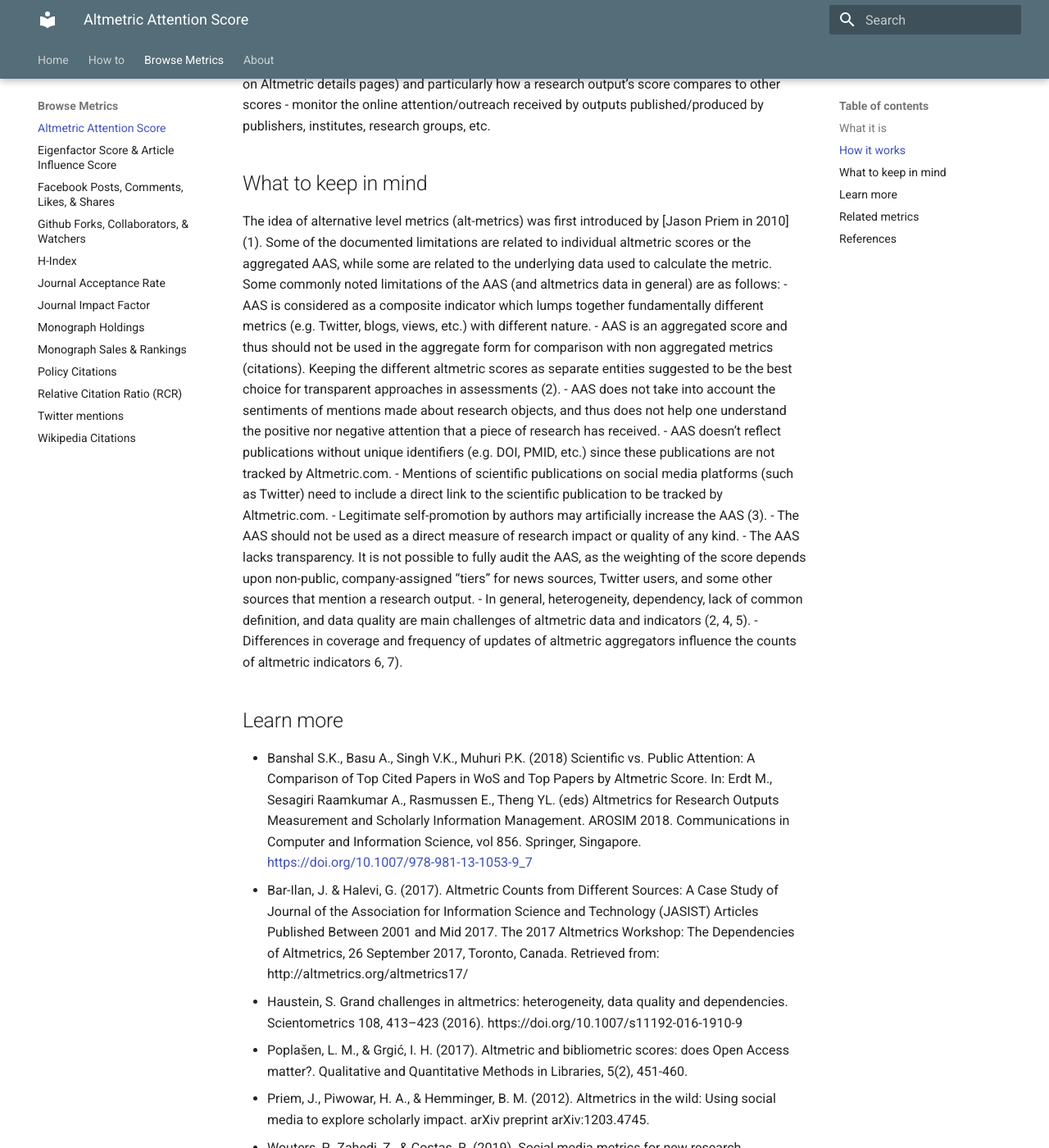
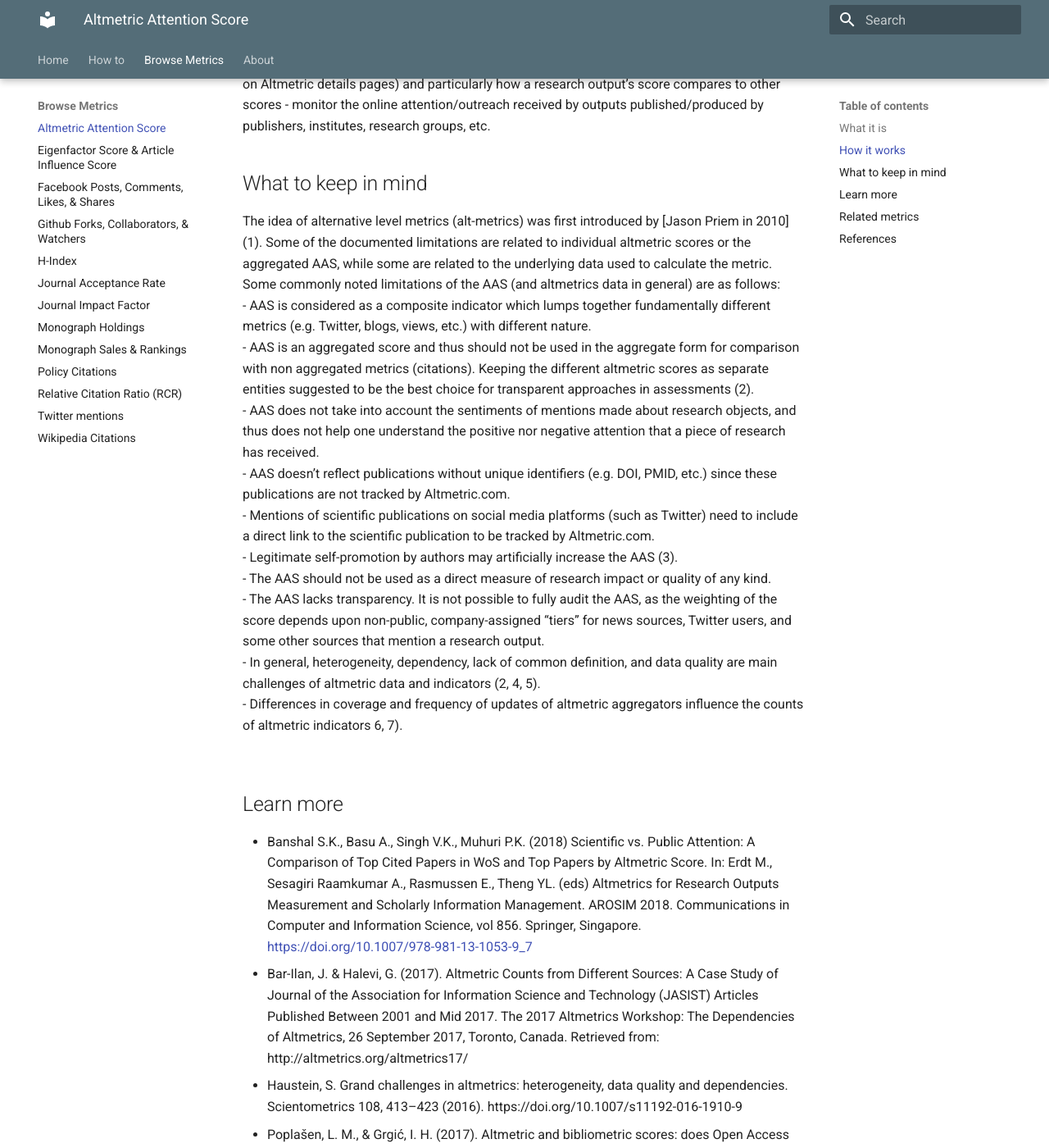
Before and after one commit to rchampieux/diy-documentation, an MkDocs documentation site: the page built from docs/altmetricattention.md, in a window 1280 px wide and 1400 px high, scrolled down 859 px. Shown: the whole window at 82% size. Built offline with MkDocs 1.6.1 and Material for MkDocs 9.7.7, drawn with Linux system fonts in a browser that asks for light colours.

Commit message:
fix formatting - add line breaks

```diff
--- a/docs/altmetricattention.md
+++ b/docs/altmetricattention.md
@@ -14,29 +14,29 @@ AAS is an aggregated weighted article level indicator that can be used to:
 
 ## What to keep in mind
 
-The idea of alternative level metrics (alt-metrics) was first introduced by [Jason Priem in 2010] (1). Some of the documented limitations are related to individual altmetric scores or the aggregated AAS, while some are related to the underlying data used to calculate the metric. Some commonly noted limitations of the AAS (and altmetrics data in general) are as follows:
-- AAS is considered as a composite indicator which lumps together fundamentally different metrics (e.g. Twitter, blogs, views, etc.) with different nature.
-- AAS is an aggregated score and thus should not be used in the aggregate form for comparison with non aggregated metrics (citations). Keeping the different altmetric scores as separate entities suggested to be the best choice for transparent approaches in assessments (2).
-- AAS does not take into account the sentiments of mentions made about research objects, and thus does not help one understand the positive nor negative attention that a piece of research has received.
-- AAS doesn’t reflect publications without unique identifiers (e.g. DOI, PMID, etc.) since these publications are not tracked by Altmetric.com.
-- Mentions of scientific publications on social media platforms (such as Twitter) need to include a direct link to the scientific publication to be tracked by Altmetric.com.
-- Legitimate self-promotion by authors may artificially increase the AAS (3).
-- The AAS should not be used as a direct measure of research impact or quality of any kind.
-- The AAS lacks transparency. It is not possible to fully audit the AAS, as the weighting of the score depends upon non-public, company-assigned “tiers” for news sources, Twitter users, and some other sources that mention a research output.
-- In general, heterogeneity, dependency, lack of common definition, and data quality are main challenges of altmetric data and indicators (2, 4, 5).
-- Differences in coverage and frequency of updates of altmetric aggregators influence the counts of altmetric indicators 6, 7).
-
+The idea of alternative level metrics (alt-metrics) was first introduced by [Jason Priem in 2010] (1). Some of the documented limitations are related to individual altmetric scores or the aggregated AAS, while some are related to the underlying data used to calculate the metric. Some commonly noted limitations of the AAS (and altmetrics data in general) are as follows: <br>
+- AAS is considered as a composite indicator which lumps together fundamentally different metrics (e.g. Twitter, blogs, views, etc.) with different nature. <br>
+- AAS is an aggregated score and thus should not be used in the aggregate form for comparison with non aggregated metrics (citations). Keeping the different altmetric scores as separate entities suggested to be the best choice for transparent approaches in assessments (2). <br>
+- AAS does not take into account the sentiments of mentions made about research objects, and thus does not help one understand the positive nor negative attention that a piece of research has received. <br>
+- AAS doesn’t reflect publications without unique identifiers (e.g. DOI, PMID, etc.) since these publications are not tracked by Altmetric.com. <br>
+- Mentions of scientific publications on social media platforms (such as Twitter) need to include a direct link to the scientific publication to be tracked by Altmetric.com. <br>
+- Legitimate self-promotion by authors may artificially increase the AAS (3). <br>
+- The AAS should not be used as a direct measure of research impact or quality of any kind. <br>
+- The AAS lacks transparency. It is not possible to fully audit the AAS, as the weighting of the score depends upon non-public, company-assigned “tiers” for news sources, Twitter users, and some other sources that mention a research output. <br>
+- In general, heterogeneity, dependency, lack of common definition, and data quality are main challenges of altmetric data and indicators (2, 4, 5). <br>
+- Differences in coverage and frequency of updates of altmetric aggregators influence the counts of altmetric indicators 6, 7). <br>
+<br>
 
 ## Learn more
 
-- Banshal S.K., Basu A., Singh V.K., Muhuri P.K. (2018) Scientific vs. Public Attention: A Comparison of Top Cited Papers in WoS and Top Papers by Altmetric Score. In: Erdt M., Sesagiri Raamkumar A., Rasmussen E., Theng YL. (eds) Altmetrics for Research Outputs Measurement and Scholarly Information Management. AROSIM 2018. Communications in Computer and Information Science, vol 856. Springer, Singapore. [https://doi.org/10.1007/978-981-13-1053-9_7](https://doi.org/10.1007/978-981-13-1053-9_7)
-- Bar-Ilan, J. & Halevi, G. (2017). Altmetric Counts from Different Sources: A Case Study of Journal of the Association for Information Science and Technology (JASIST) Articles Published Between 2001 and Mid 2017. The 2017 Altmetrics Workshop: The Dependencies of Altmetrics, 26 September 2017, Toronto, Canada. Retrieved from: http://altmetrics.org/altmetrics17/
-- Haustein, S. Grand challenges in altmetrics: heterogeneity, data quality and dependencies. Scientometrics 108, 413–423 (2016). https://doi.org/10.1007/s11192-016-1910-9
-- Poplašen, L. M., & Grgić, I. H. (2017). Altmetric and bibliometric scores: does Open Access matter?. Qualitative and Quantitative Methods in Libraries, 5(2), 451-460.
-- Priem, J., Piwowar, H. A., & Hemminger, B. M. (2012). Altmetrics in the wild: Using social media to explore scholarly impact. arXiv preprint arXiv:1203.4745.
-- Wouters, P., Zahedi, Z., & Costas, R. (2019). Social media metrics for new research evaluation. In Springer handbook of science and technology indicators (pp. 687-713). Springer, Cham.
-- Zahedi Z, Costas R (2018) General discussion of data quality challenges in social media metrics: Extensive comparison of four major altmetric data aggregators. PLoS ONE 13(5): e0197326. https://doi.org/10.1371/journal.pone.0197326
-- Zahedi, Z. (2018). Understanding the value of social media metrics for research evaluation. Doctoral dissertation, Leiden University.
+- Banshal S.K., Basu A., Singh V.K., Muhuri P.K. (2018) Scientific vs. Public Attention: A Comparison of Top Cited Papers in WoS and Top Papers by Altmetric Score. In: Erdt M., Sesagiri Raamkumar A., Rasmussen E., Theng YL. (eds) Altmetrics for Research Outputs Measurement and Scholarly Information Management. AROSIM 2018. Communications in Computer and Information Science, vol 856. Springer, Singapore. [https://doi.org/10.1007/978-981-13-1053-9_7](https://doi.org/10.1007/978-981-13-1053-9_7) <br>
+- Bar-Ilan, J. & Halevi, G. (2017). Altmetric Counts from Different Sources: A Case Study of Journal of the Association for Information Science and Technology (JASIST) Articles Published Between 2001 and Mid 2017. The 2017 Altmetrics Workshop: The Dependencies of Altmetrics, 26 September 2017, Toronto, Canada. Retrieved from: http://altmetrics.org/altmetrics17/ <br>
+- Haustein, S. Grand challenges in altmetrics: heterogeneity, data quality and dependencies. Scientometrics 108, 413–423 (2016). https://doi.org/10.1007/s11192-016-1910-9 <br>
+- Poplašen, L. M., & Grgić, I. H. (2017). Altmetric and bibliometric scores: does Open Access matter?. Qualitative and Quantitative Methods in Libraries, 5(2), 451-460. <br>
+- Priem, J., Piwowar, H. A., & Hemminger, B. M. (2012). Altmetrics in the wild: Using social media to explore scholarly impact. arXiv preprint arXiv:1203.4745. <br>
+- Wouters, P., Zahedi, Z., & Costas, R. (2019). Social media metrics for new research evaluation. In Springer handbook of science and technology indicators (pp. 687-713). Springer, Cham. <br>
+- Zahedi Z, Costas R (2018) General discussion of data quality challenges in social media metrics: Extensive comparison of four major altmetric data aggregators. PLoS ONE 13(5): e0197326. https://doi.org/10.1371/journal.pone.0197326 <br>
+- Zahedi, Z. (2018). Understanding the value of social media metrics for research evaluation. Doctoral dissertation, Leiden University. <br>
 
 
 ## Related metrics
```
